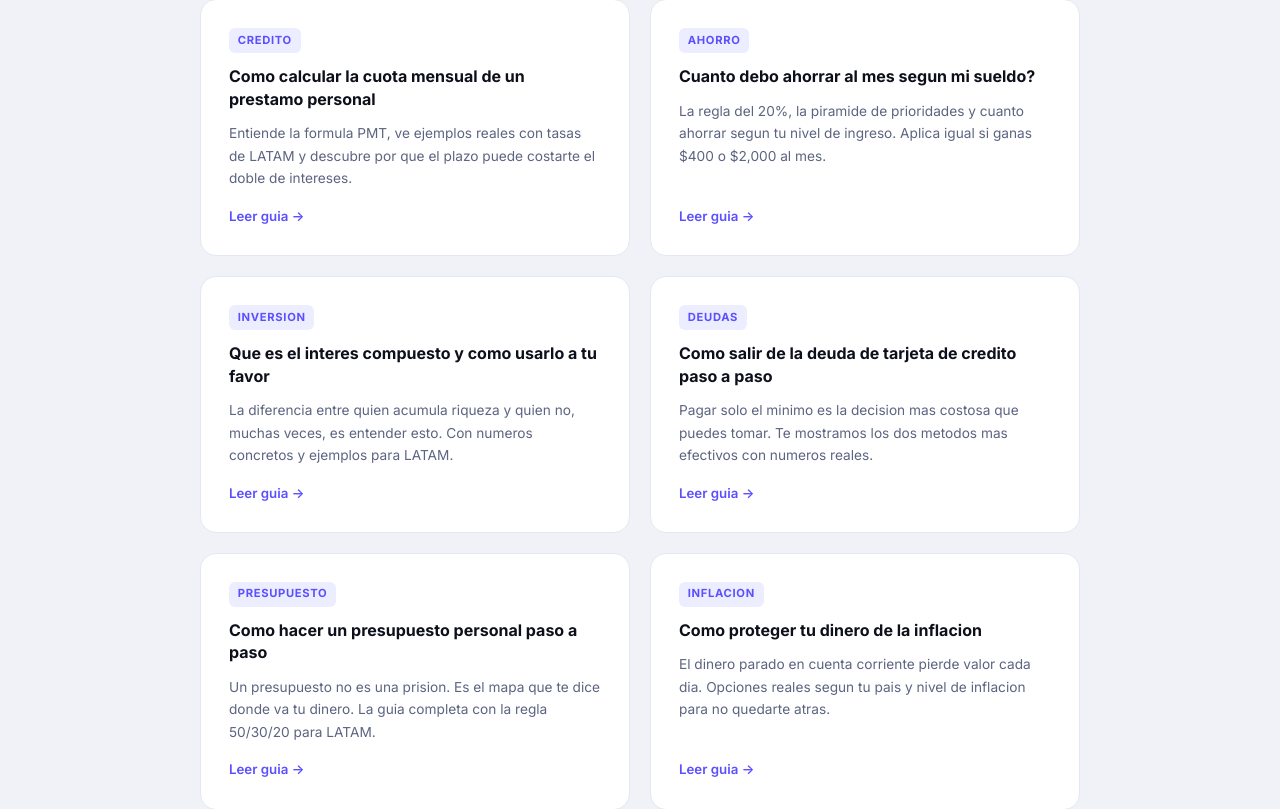
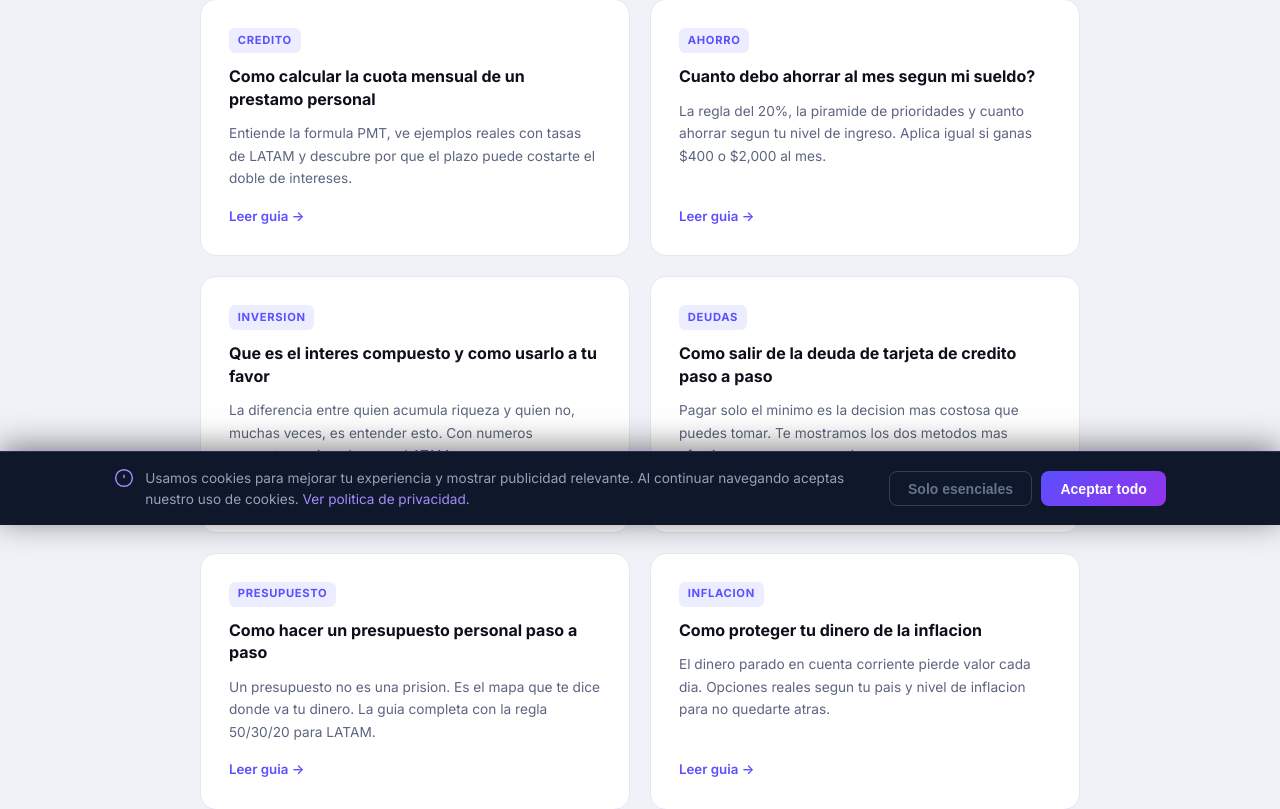
Before and after one commit to rgomezarroyo/midineroobedece, a Flask app: page /blog in a window 1280 px wide. Shown: the part 275-1084 px from the top of the page. Run offline with Flask 3, Linux system fonts and the light colour scheme; data that the repository does not hold is empty; some libraries are stand-ins or nearby versions.

Commit message:
feat: add cookie consent banner with accept/decline and localStorage
Co-Authored-By: Claude Sonnet 4.6 <noreply@anthropic.com>

```diff
--- a/app/static/css/style.css
+++ b/app/static/css/style.css
@@ -1871,6 +1871,108 @@ main {
 }
 
 /* ══════════════════════════════════════
+   COOKIE BANNER
+══════════════════════════════════════ */
+
+.cookie-banner {
+    position: fixed;
+    bottom: 0;
+    left: 0;
+    right: 0;
+    z-index: 9999;
+    background: #0f172a;
+    border-top: 1px solid rgba(124,58,237,0.35);
+    box-shadow: 0 -4px 32px rgba(0,0,0,0.5);
+    animation: cookieSlideUp 0.4s cubic-bezier(0.22,1,0.36,1);
+}
+
+.cookie-banner.cookie-hide {
+    animation: cookieSlideDown 0.35s cubic-bezier(0.4,0,1,1) forwards;
+}
+
+@keyframes cookieSlideUp {
+    from { transform: translateY(100%); opacity: 0; }
+    to   { transform: translateY(0);    opacity: 1; }
+}
+
+@keyframes cookieSlideDown {
+    from { transform: translateY(0);    opacity: 1; }
+    to   { transform: translateY(100%); opacity: 0; }
+}
+
+.cookie-banner-inner {
+    max-width: 1100px;
+    margin: 0 auto;
+    padding: 1rem 1.5rem;
+    display: flex;
+    align-items: center;
+    gap: 1.5rem;
+    flex-wrap: wrap;
+}
+
+.cookie-text {
+    display: flex;
+    align-items: flex-start;
+    gap: 0.7rem;
+    flex: 1;
+    min-width: 260px;
+}
+
+.cookie-text p {
+    font-size: 0.85rem;
+    color: #94a3b8;
+    margin: 0;
+    line-height: 1.5;
+}
+
+.cookie-text a {
+    color: #a78bfa;
+    text-decoration: none;
+}
+
+.cookie-text a:hover { text-decoration: underline; }
+
+.cookie-actions {
+    display: flex;
+    gap: 0.6rem;
+    flex-shrink: 0;
+}
+
+.cookie-btn-ok {
+    padding: 0.55rem 1.2rem;
+    background: linear-gradient(135deg, #5b4fff, #9333ea);
+    color: white;
+    font-size: 0.875rem;
+    font-weight: 700;
+    border: none;
+    border-radius: 8px;
+    cursor: pointer;
+    transition: opacity 0.2s;
+}
+
+.cookie-btn-ok:hover { opacity: 0.88; }
+
+.cookie-btn-sec {
+    padding: 0.55rem 1.1rem;
+    background: transparent;
+    color: #64748b;
+    font-size: 0.875rem;
+    font-weight: 600;
+    border: 1px solid #334155;
+    border-radius: 8px;
+    cursor: pointer;
+    transition: border-color 0.2s, color 0.2s;
+}
+
+.cookie-btn-sec:hover { border-color: #64748b; color: #94a3b8; }
+
+@media (max-width: 600px) {
+    .cookie-banner-inner { flex-direction: column; gap: 1rem; }
+    .cookie-actions { width: 100%; }
+    .cookie-btn-ok, .cookie-btn-sec { flex: 1; text-align: center; }
+}
+
+/* ══════════════════════════════════════
    FOOTER
 ══════════════════════════════════════ */
 
--- a/app/templates/base.html
+++ b/app/templates/base.html
@@ -344,11 +344,48 @@
     </div>
 </footer>
 
+<!-- COOKIE CONSENT BANNER -->
+<div id="cookie-banner" class="cookie-banner" role="dialog" aria-label="Aviso de cookies" style="display:none">
+    <div class="cookie-banner-inner">
+        <div class="cookie-text">
+            <svg viewBox="0 0 24 24" fill="none" stroke="currentColor" stroke-width="1.75" width="20" height="20" style="flex-shrink:0;color:#a78bfa"><circle cx="12" cy="12" r="10"/><line x1="12" y1="8" x2="12" y2="12"/><line x1="12" y1="16" x2="12.01" y2="16"/></svg>
+            <p>Usamos cookies para mejorar tu experiencia y mostrar publicidad relevante. Al continuar navegando aceptas nuestro uso de cookies. <a href="/privacidad">Ver politica de privacidad</a>.</p>
+        </div>
+        <div class="cookie-actions">
+            <button class="cookie-btn-sec" onclick="cookieDecline()">Solo esenciales</button>
+            <button class="cookie-btn-ok" onclick="cookieAccept()">Aceptar todo</button>
+        </div>
+    </div>
+</div>
+
 <script src="{{ url_for('static', filename='js/main.js') }}"></script>
 <script>
 function toggleNav() {
     document.getElementById('nav-menu').classList.toggle('nav-open');
     document.getElementById('nav-toggle').classList.toggle('active');
+}
+
+// ── COOKIE CONSENT ──
+(function () {
+    if (!localStorage.getItem('mdo_cookies')) {
+        var b = document.getElementById('cookie-banner');
+        if (b) b.style.display = 'block';
+    }
+})();
+
+function cookieAccept() {
+    localStorage.setItem('mdo_cookies', 'all');
+    _hideCookieBanner();
+}
+
+function cookieDecline() {
+    localStorage.setItem('mdo_cookies', 'essential');
+    _hideCookieBanner();
+}
+
+function _hideCookieBanner() {
+    var b = document.getElementById('cookie-banner');
+    if (b) { b.classList.add('cookie-hide'); setTimeout(function(){ b.style.display='none'; }, 350); }
 }
 
 (function () {
```
